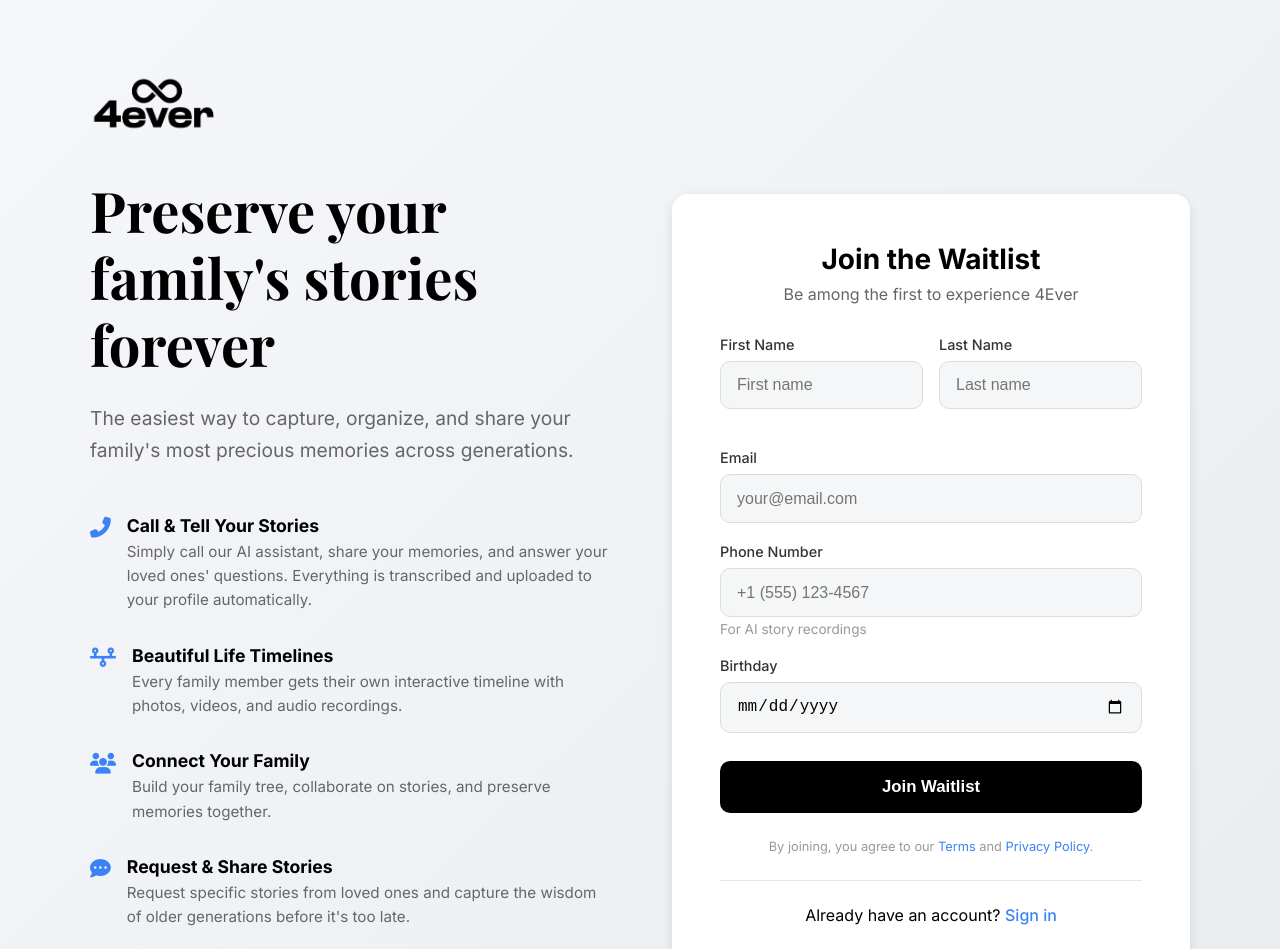
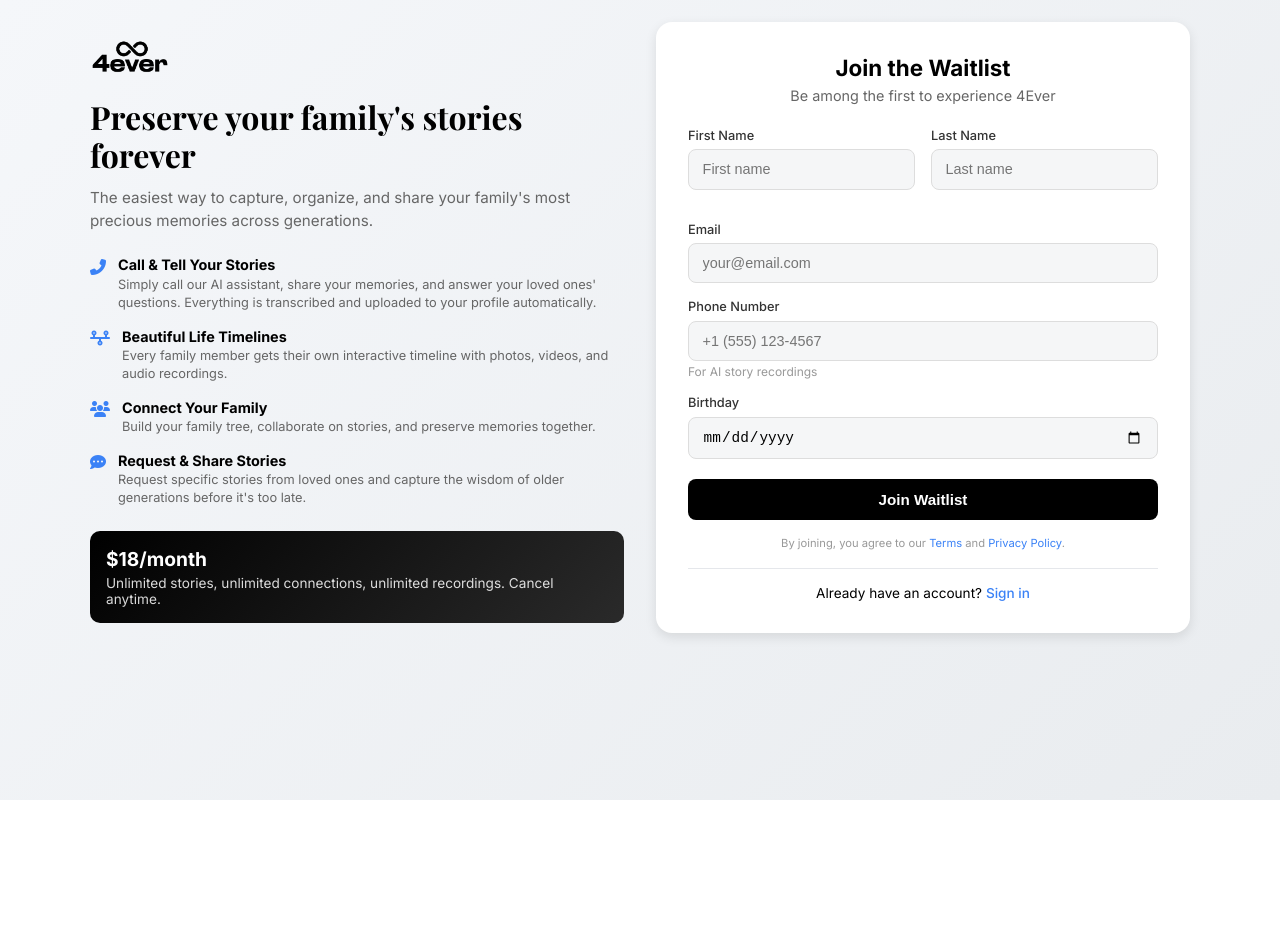
Before and after one commit to Gio-Fullstack/4evertest, a website: page index-landing.html in a window 1280 px wide. Shown: the top 949 px of the page. After the commit the page ends 800 px from the top, so only its background shows below. Drawn offline with nearby package versions, Linux system fonts and the light colour scheme.

Commit message:
Reduce font sizes and spacing on landing page to eliminate scrolling

```diff
--- a/index-landing.html
+++ b/index-landing.html
@@ -24,7 +24,7 @@
             font-family: 'Inter', -apple-system, BlinkMacSystemFont, 'Segoe UI', Helvetica, Arial, sans-serif;
             background: linear-gradient(135deg, #f5f7fa 0%, #e9ecef 100%);
             min-height: 100vh;
-            padding: 2rem 1rem;
+            padding: 1rem;
         }
 
         .container {
@@ -33,93 +33,92 @@
             margin: 0 auto;
             display: grid;
             grid-template-columns: 1fr 1fr;
-            gap: 4rem;
+            gap: 2rem;
             align-items: center;
-            margin-bottom: 4rem;
         }
 
         .branding-section {
-            padding: 2rem 0;
+            padding: 1rem 0;
         }
 
         .logo-section {
             display: flex;
             align-items: center;
-            gap: 1rem;
-            margin-bottom: 2rem;
+            gap: 0.75rem;
+            margin-bottom: 1rem;
         }
 
         .logo {
-            height: 80px;
+            height: 50px;
             width: auto;
         }
 
         .branding-section h1 {
             font-family: 'Playfair Display', serif;
-            font-size: 3.5rem;
+            font-size: 2rem;
             color: #000;
-            margin-bottom: 1.5rem;
+            margin-bottom: 0.75rem;
             line-height: 1.2;
         }
 
         .branding-section > p {
             color: #666;
-            font-size: 1.2rem;
-            line-height: 1.7;
-            margin-bottom: 2rem;
+            font-size: 0.95rem;
+            line-height: 1.5;
+            margin-bottom: 1rem;
         }
 
         .features {
             list-style: none;
-            margin: 2rem 0;
+            margin: 1rem 0;
         }
 
         .features li {
             display: flex;
             align-items: flex-start;
-            gap: 1rem;
-            padding: 1rem 0;
+            gap: 0.75rem;
+            padding: 0.5rem 0;
             color: #333;
         }
 
         .features i {
             color: #3b82f6;
-            font-size: 1.3rem;
-            width: 28px;
-            margin-top: 0.2rem;
+            font-size: 1rem;
+            width: 20px;
+            margin-top: 0.15rem;
         }
 
         .features strong {
             display: block;
-            font-size: 1.1rem;
+            font-size: 0.9rem;
             color: #000;
-            margin-bottom: 0.25rem;
+            margin-bottom: 0.15rem;
         }
 
         .features p {
             color: #666;
-            font-size: 0.95rem;
-            line-height: 1.6;
+            font-size: 0.8rem;
+            line-height: 1.4;
             margin: 0;
         }
 
         .pricing-note {
             background: linear-gradient(135deg, #000 0%, #2a2a2a 100%);
             color: white;
-            padding: 1.5rem;
-            border-radius: 12px;
-            margin-top: 2rem;
+            padding: 1rem;
+            border-radius: 10px;
+            margin-top: 1rem;
         }
 
         .pricing-note strong {
-            font-size: 1.5rem;
+            font-size: 1.2rem;
             color: white;
             display: block;
-            margin-bottom: 0.5rem;
+            margin-bottom: 0.25rem;
         }
 
         .pricing-note p {
-            font-size: 1rem;
+            font-size: 0.85rem;
             margin: 0;
             color: rgba(255, 255, 255, 0.85);
         }
@@ -128,43 +127,43 @@
             background: white;
             border-radius: 16px;
             box-shadow: 0 4px 12px rgba(0, 0, 0, 0.1);
-            padding: 3rem;
+            padding: 2rem;
         }
 
         .waitlist-header {
             text-align: center;
-            margin-bottom: 2rem;
+            margin-bottom: 1.5rem;
         }
 
         .waitlist-header h2 {
-            font-size: 1.75rem;
+            font-size: 1.4rem;
             color: #000;
-            margin-bottom: 0.5rem;
+            margin-bottom: 0.35rem;
         }
 
         .waitlist-header p {
             color: #666;
-            font-size: 1rem;
+            font-size: 0.9rem;
         }
 
         .form-group {
-            margin-bottom: 1.25rem;
+            margin-bottom: 1rem;
         }
 
         .form-group label {
             display: block;
-            margin-bottom: 0.5rem;
+            margin-bottom: 0.4rem;
             color: #333;
             font-weight: 500;
-            font-size: 0.9rem;
+            font-size: 0.8rem;
         }
 
         .form-group input {
             width: 100%;
-            padding: 0.9rem 1rem;
+            padding: 0.7rem 0.85rem;
             border: 1px solid #ddd;
-            border-radius: 10px;
-            font-size: 1rem;
+            border-radius: 8px;
+            font-size: 0.9rem;
             transition: all 0.3s ease;
             background: #f5f6f7;
         }
@@ -180,21 +179,21 @@
             display: grid;
             grid-template-columns: 1fr 1fr;
             gap: 1rem;
-            margin-bottom: 1.25rem;
+            margin-bottom: 1rem;
         }
 
         .btn-submit {
             width: 100%;
-            padding: 1rem;
+            padding: 0.75rem;
             background: #000;
             color: white;
             border: none;
-            border-radius: 10px;
-            font-size: 1.05rem;
+            border-radius: 8px;
+            font-size: 0.95rem;
             font-weight: 600;
             cursor: pointer;
             transition: all 0.3s ease;
-            margin-top: 0.5rem;
+            margin-top: 0.25rem;
         }
 
         .btn-submit:hover {
@@ -204,11 +203,11 @@
         }
 
         .terms {
-            font-size: 0.8rem;
+            font-size: 0.7rem;
             color: #999;
             text-align: center;
-            margin-top: 1.5rem;
-            line-height: 1.5;
+            margin-top: 1rem;
+            line-height: 1.4;
         }
 
         .terms a {
@@ -218,9 +217,10 @@
 
         .signin-link {
             text-align: center;
-            margin-top: 1.5rem;
-            padding-top: 1.5rem;
+            margin-top: 1rem;
+            padding-top: 1rem;
             border-top: 1px solid #e5e7eb;
+            font-size: 0.85rem;
         }
 
         .signin-link a {
@@ -235,9 +235,9 @@
 
         small {
             color: #999;
-            font-size: 0.85rem;
+            font-size: 0.75rem;
             display: block;
-            margin-top: 0.25rem;
+            margin-top: 0.2rem;
         }
 
 
@@ -298,9 +298,13 @@
 
         /* Responsive */
         @media (max-width: 768px) {
+            body {
+                padding: 0.5rem;
+            }
+
             .container {
                 grid-template-columns: 1fr;
-                gap: 2rem;
+                gap: 1.5rem;
             }
 
             .branding-section {
@@ -312,7 +316,7 @@
             }
 
             .branding-section h1 {
-                font-size: 2.5rem;
+                font-size: 1.75rem;
             }
 
             .features {
@@ -322,6 +326,10 @@
 
             .name-fields {
                 grid-template-columns: 1fr;
+            }
+
+            .waitlist-section {
+                padding: 1.5rem;
             }
         }
     </style>
```
